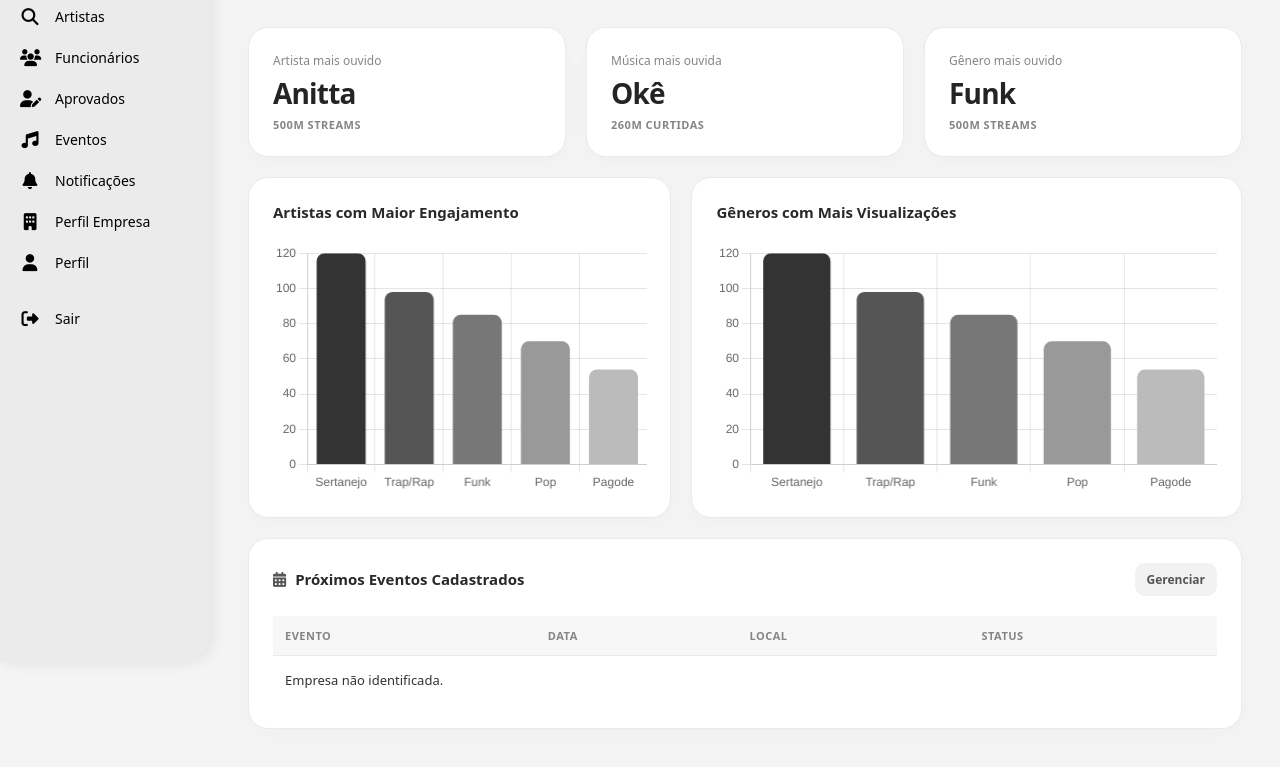
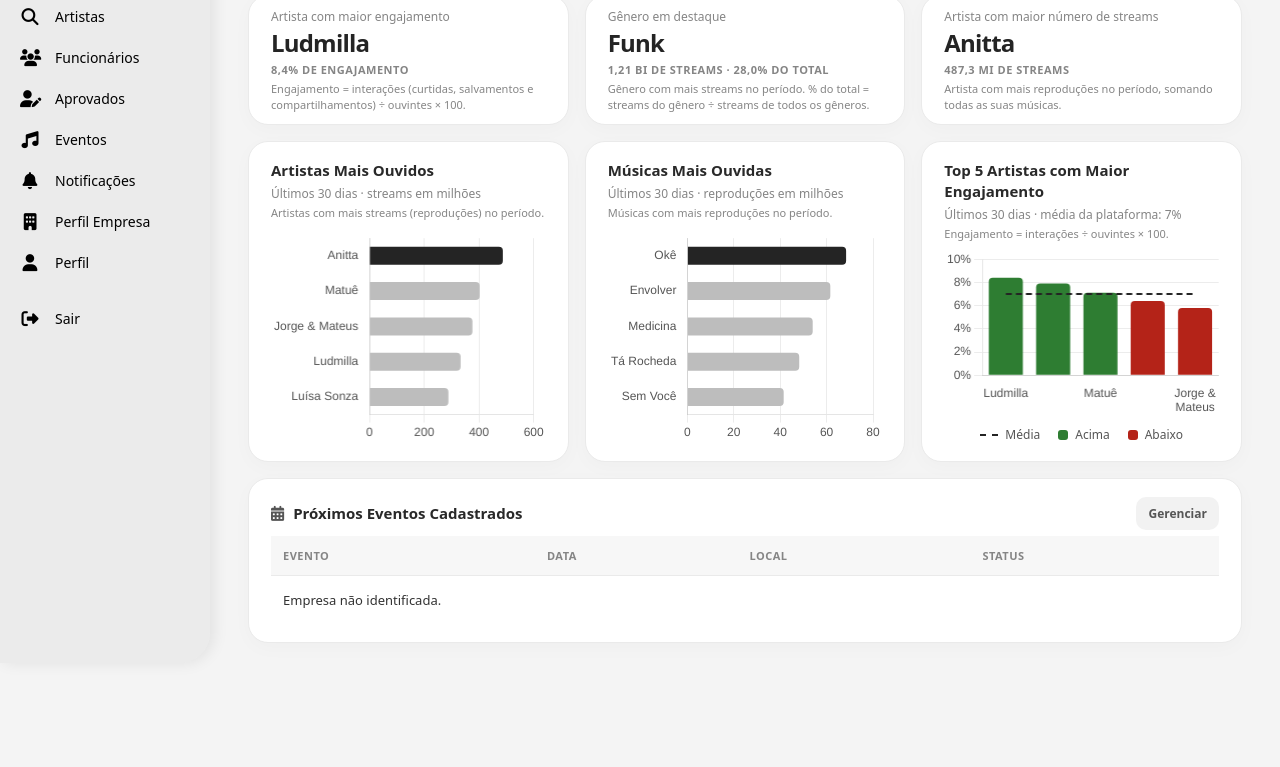
Before and after one commit to Grupo-1-2ADSA26/sonora, a website: page public/empresa/dashboard.html in a window 1280 px wide. Shown: the part 137-904 px from the top of the page. After the commit the page ends 800 px from the top, so only its background shows below. Drawn offline with nearby package versions, Linux system fonts and the light colour scheme.

Commit message:
fix: ajustes visuais na dashboard da empresa

```diff
--- a/public/css/empresa/dashboard.css
+++ b/public/css/empresa/dashboard.css
@@ -131,7 +131,7 @@
 
 .secao-graficos {
     display: grid;
-    grid-template-columns: minmax(0, 1fr) minmax(0, 1.3fr);
+    grid-template-columns: repeat(2, minmax(0, 1fr));
     gap: 20px;
 }
 
@@ -166,6 +166,64 @@
     color: #555;
 }
 
+.card-subtitulo {
+    margin-top: 4px;
+    color: #858585;
+    font-size: 12px;
+    line-height: 1.5;
+}
+
+.card-descricao {
+    margin-top: 2px;
+    color: #858585;
+    font-size: 11px;
+    line-height: 1.5;
+}
+
+.descricao-kpi {
+    display: block;
+    margin-top: 6px;
+    color: #858585;
+    font-size: 11px;
+    line-height: 1.45;
+}
+
+.legenda-grafico {
+    display: flex;
+    flex-wrap: wrap;
+    justify-content: center;
+    gap: 8px 18px;
+    margin-top: 14px;
+    list-style: none;
+    color: #555;
+    font-size: 12px;
+}
+
+.legenda-grafico li {
+    display: flex;
+    align-items: center;
+    gap: 7px;
+}
+
+.legenda-media {
+    width: 18px;
+    border-top: 2px dashed #242424;
+}
+
+.legenda-cor {
+    width: 10px;
+    height: 10px;
+    border-radius: 3px;
+}
+
+.legenda-acima {
+    background: #2e7d32;
+}
+
+.legenda-abaixo {
+    background: #b42318;
+}
+
 .chart-container {
     position: relative;
     width: 100%;
@@ -175,11 +233,6 @@
 /* ==========================
    EVENTOS
 ========================== */
-
-.secao-eventos {
-    width: 100%;
-    min-width: 0;
-}
 
 .btn-link {
     flex-shrink: 0;
@@ -262,6 +315,87 @@
 .status-finalizado {
     background-color: #e8e8e8;
     color: #555;
+}
+
+@media (min-width: 1200px) {
+    .main-content {
+        display: flex;
+        flex-direction: column;
+        height: 100vh;
+        min-height: 740px;
+        padding-top: 20px;
+        padding-bottom: 20px;
+    }
+
+    .cabecalho-pagina {
+        margin-bottom: 16px;
+    }
+
+    .dashboard-grid {
+        flex: 1;
+        min-height: 0;
+        gap: 16px;
+    }
+
+    .secao-kpis {
+        gap: 16px;
+    }
+
+    .card-kpi {
+        min-height: 0;
+        padding: 12px 22px;
+    }
+
+    .card-kpi h2 {
+        margin-top: 4px;
+        font-size: 24px;
+    }
+
+    .card-kpi p {
+        margin-top: 4px;
+    }
+
+    .descricao-kpi {
+        margin-top: 4px;
+    }
+
+    .secao-graficos {
+        flex: 1;
+        min-height: 0;
+        gap: 16px;
+        grid-template-columns: repeat(3, minmax(0, 1fr));
+        grid-template-rows: minmax(0, 1fr) auto;
+    }
+
+    .secao-graficos .card {
+        display: flex;
+        flex-direction: column;
+        min-height: 0;
+        padding: 18px 22px;
+    }
+
+    .secao-graficos .card:last-child {
+        grid-column: 1 / -1;
+    }
+
+    .card-header {
+        margin-bottom: 6px;
+    }
+
+    .chart-container {
+        flex: 1;
+        min-height: 0;
+        height: auto;
+    }
+
+    .legenda-grafico {
+        margin-top: 8px;
+    }
+
+    .tabela-rolagem {
+        max-height: 130px;
+        overflow-y: auto;
+    }
 }
 
 /* ==========================
--- a/public/empresa/dashboard.html
+++ b/public/empresa/dashboard.html
@@ -58,47 +58,73 @@
             <section class="secao-kpis">
 
                 <div class="card-kpi">
-                    <span class="titulo-kpi">Artista mais ouvido</span>
-                    <h2>Anitta</h2>
-                    <p>500M Streams</p>
+                    <span class="titulo-kpi">Artista com maior engajamento</span>
+                    <h2>Ludmilla</h2>
+                    <p>8,4% de Engajamento</p>
+                    <span class="descricao-kpi">Engajamento = interações (curtidas, salvamentos e compartilhamentos) ÷ ouvintes × 100.</span>
                 </div>
 
                 <div class="card-kpi">
-                    <span class="titulo-kpi">Música mais ouvida</span>
-                    <h2>Okê</h2>
-                    <p>260M Curtidas</p>
+                    <span class="titulo-kpi">Gênero em destaque</span>
+                    <h2>Funk</h2>
+                    <p>1,21 bi de Streams · 28,0% do total</p>
+                    <span class="descricao-kpi">Gênero com mais streams no período. % do total = streams do gênero ÷ streams de todos os gêneros.</span>
                 </div>
 
                 <div class="card-kpi">
-                    <span class="titulo-kpi">Gênero mais ouvido</span>
-                    <h2>Funk</h2>
-                    <p>500M Streams</p>
+                    <span class="titulo-kpi">Artista com maior número de streams</span>
+                    <h2>Anitta</h2>
+                    <p>487,3 mi de Streams</p>
+                    <span class="descricao-kpi">Artista com mais reproduções no período, somando todas as suas músicas.</span>
                 </div>
 
             </section>
 
             <!-- Gráficos -->
             <section class="secao-graficos">
-                <div class="card grafico-menor">
+                <div class="card">
                     <div class="card-header">
-                        <h3>Artistas com Maior Engajamento</h3>
+                        <div>
+                            <h3>Artistas Mais Ouvidos</h3>
+                            <p class="card-subtitulo">Últimos 30 dias · streams em milhões</p>
+                            <p class="card-descricao">Artistas com mais streams (reproduções) no período.</p>
+                        </div>
                     </div>
                     <div class="chart-container">
-                        <canvas id="chartGeneros"></canvas>
+                        <canvas id="chartArtistas"></canvas>
                     </div>
                 </div>
-                <div class="card grafico-maior">
+                <div class="card">
                     <div class="card-header">
-                        <h3>Gêneros com Mais Visualizações</h3>
+                        <div>
+                            <h3>Músicas Mais Ouvidas</h3>
+                            <p class="card-subtitulo">Últimos 30 dias · reproduções em milhões</p>
+                            <p class="card-descricao">Músicas com mais reproduções no período.</p>
+                        </div>
                     </div>
                     <div class="chart-container">
-                        <canvas id="chartGeneros2"></canvas>
+                        <canvas id="chartMusicas"></canvas>
                     </div>
                 </div>
-            </section>
+                <div class="card">
+                    <div class="card-header">
+                        <div>
+                            <h3>Top 5 Artistas com Maior Engajamento</h3>
+                            <p class="card-subtitulo">Últimos 30 dias · média da plataforma: 7%</p>
+                            <p class="card-descricao">Engajamento = interações ÷ ouvintes × 100.</p>
+                        </div>
+                    </div>
+                    <div class="chart-container">
+                        <canvas id="chartEngajamento"></canvas>
+                    </div>
+                    <ul class="legenda-grafico">
+                        <li><span class="legenda-media"></span>Média</li>
+                        <li><span class="legenda-cor legenda-acima"></span>Acima</li>
+                        <li><span class="legenda-cor legenda-abaixo"></span>Abaixo</li>
+                    </ul>
+                </div>
 
                 <!-- Eventos -->
-            <section class="secao-eventos">
                 <div class="card">
                     <div class="card-header">
                         <h3>
@@ -241,43 +267,99 @@
             }
         }
 
-        const ctx = document.getElementById('chartGeneros').getContext('2d');
-        new Chart(ctx, {
+        const corDestaque = '#242424';
+        const corNeutra = '#bdbdbd';
+        const corAcima = '#2e7d32';
+        const corAbaixo = '#b42318';
+        const mediaPlataforma = 7;
+
+        const opcoesBase = {
+            responsive: true,
+            maintainAspectRatio: false,
+            animation: false,
+            events: [],
+            plugins: {
+                legend: { display: false },
+                tooltip: { enabled: false }
+            }
+        };
+
+        const grade = { color: '#ececec' };
+        const semGrade = { display: false };
+        const textoEixo = { color: '#555', font: { size: 12 } };
+
+        function criarBarrasHorizontais(id, nomes, valores) {
+            new Chart(document.getElementById(id), {
                 type: 'bar',
                 data: {
-                labels: ['Sertanejo', 'Trap/Rap', 'Funk', 'Pop', 'Pagode'],
+                    labels: nomes,
                     datasets: [{
-                    label: 'Volume de Streams (Em Milhões)',
-                    data: [120, 98, 85, 70, 54],
-                    backgroundColor: ['#333', '#555', '#777', '#999', '#bbb'],
-                    borderRadius: 8
+                        data: valores,
+                        backgroundColor: valores.map((_, indice) => indice === 0 ? corDestaque : corNeutra),
+                        borderRadius: 4,
+                        maxBarThickness: 18
                     }]
                 },
                 options: {
-                responsive: true,
-                maintainAspectRatio: false,
-                plugins: { legend: { display: false } },
-                scales: { y: { beginAtZero: true } }
+                    ...opcoesBase,
+                    indexAxis: 'y',
+                    scales: {
+                        x: { beginAtZero: true, grid: grade, ticks: textoEixo },
+                        y: { grid: semGrade, ticks: textoEixo }
+                    }
                 }
             });
+        }
 
-        const ctx2 = document.getElementById('chartGeneros2').getContext('2d');
-        new Chart(ctx2, {
+        criarBarrasHorizontais(
+            'chartArtistas',
+            ['Anitta', 'Matuê', 'Jorge & Mateus', 'Ludmilla', 'Luísa Sonza'],
+            [487.3, 402.7, 376.4, 333.1, 288.5]
+        );
+
+        criarBarrasHorizontais(
+            'chartMusicas',
+            ['Okê', 'Envolver', 'Medicina', 'Tá Rocheda', 'Sem Você'],
+            [68.4, 61.6, 54, 48.2, 41.5]
+        );
+
+        const engajamento = [8.4, 7.9, 7.1, 6.4, 5.8];
+
+        new Chart(document.getElementById('chartEngajamento'), {
             type: 'bar',
             data: {
-                labels: ['Sertanejo', 'Trap/Rap', 'Funk', 'Pop', 'Pagode'],
-                datasets: [{
-                    label: 'Volume de Streams (Em Milhões)',
-                    data: [120, 98, 85, 70, 54],
-                    backgroundColor: ['#333', '#555', '#777', '#999', '#bbb'],
-                    borderRadius: 8
-                }]
+                labels: ['Ludmilla', 'Anitta', 'Matuê', ['Luísa', 'Sonza'], ['Jorge &', 'Mateus']],
+                datasets: [
+                    {
+                        type: 'bar',
+                        data: engajamento,
+                        backgroundColor: engajamento.map(valor => valor >= mediaPlataforma ? corAcima : corAbaixo),
+                        borderRadius: 4,
+                        maxBarThickness: 56,
+                        order: 2
+                    },
+                    {
+                        type: 'line',
+                        data: engajamento.map(() => mediaPlataforma),
+                        borderColor: corDestaque,
+                        borderWidth: 2,
+                        borderDash: [6, 4],
+                        pointRadius: 0,
+                        order: 1
+                    }
+                ]
             },
             options: {
-                responsive: true,
-                maintainAspectRatio: false,
-                plugins: { legend: { display: false } },
-                scales: { y: { beginAtZero: true } }
+                ...opcoesBase,
+                scales: {
+                    x: { grid: semGrade, ticks: { ...textoEixo, maxRotation: 0 } },
+                    y: {
+                        beginAtZero: true,
+                        max: 10,
+                        grid: grade,
+                        ticks: { ...textoEixo, stepSize: 2, autoSkip: false, callback: valor => valor + '%' }
+                    }
+                }
             }
         });
     </script>
```
Lines whose indentation alone changed are shown as unchanged.
